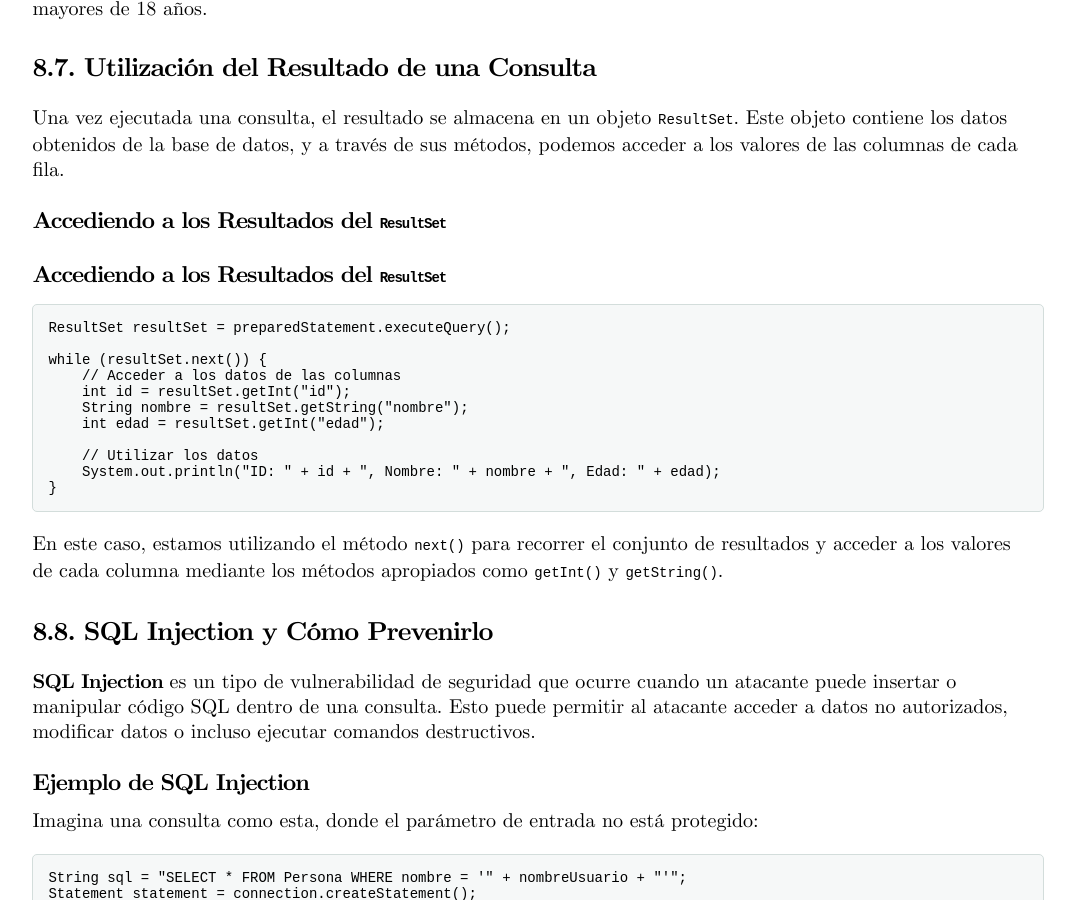
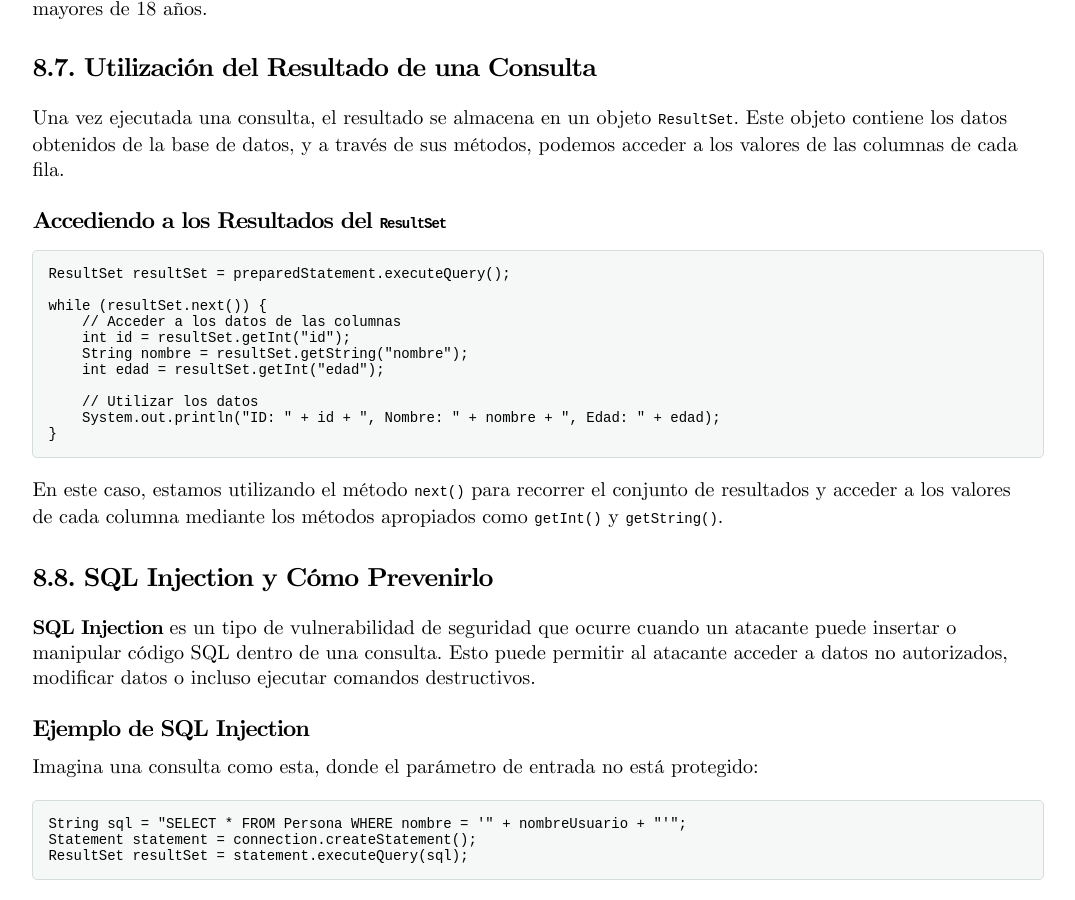
Before and after one commit to TeoRojas/teorojas.github.io, a Jekyll site: the page built from acceso-a-datos/UD02-teoria.md, in a window 1280 px wide and 900 px high, scrolled down 18212 px. Shown: the whole window, without its empty margins (102-1177 px from the left). Built offline with Jekyll 4.4.1, drawn with Linux system fonts in a browser that asks for light colours; nearby versions of some CDN libraries.

Commit message:
BBDD.UD02 & ADD.UD02 --> finished.

````diff
--- a/acceso-a-datos/UD02-teoria.md
+++ b/acceso-a-datos/UD02-teoria.md
@@ -586,8 +586,6 @@ En este ejemplo, ejecutamos una consulta `SELECT` que obtiene todos los registro
 Una vez ejecutada una consulta, el resultado se almacena en un objeto `ResultSet`. Este objeto contiene los datos obtenidos de la base de datos, y a través de sus métodos, podemos acceder a los valores de las columnas de cada fila.
 
 ### Accediendo a los Resultados del `ResultSet`
-
-### Accediendo a los Resultados del `ResultSet`
 ```java
 ResultSet resultSet = preparedStatement.executeQuery();
 
````
